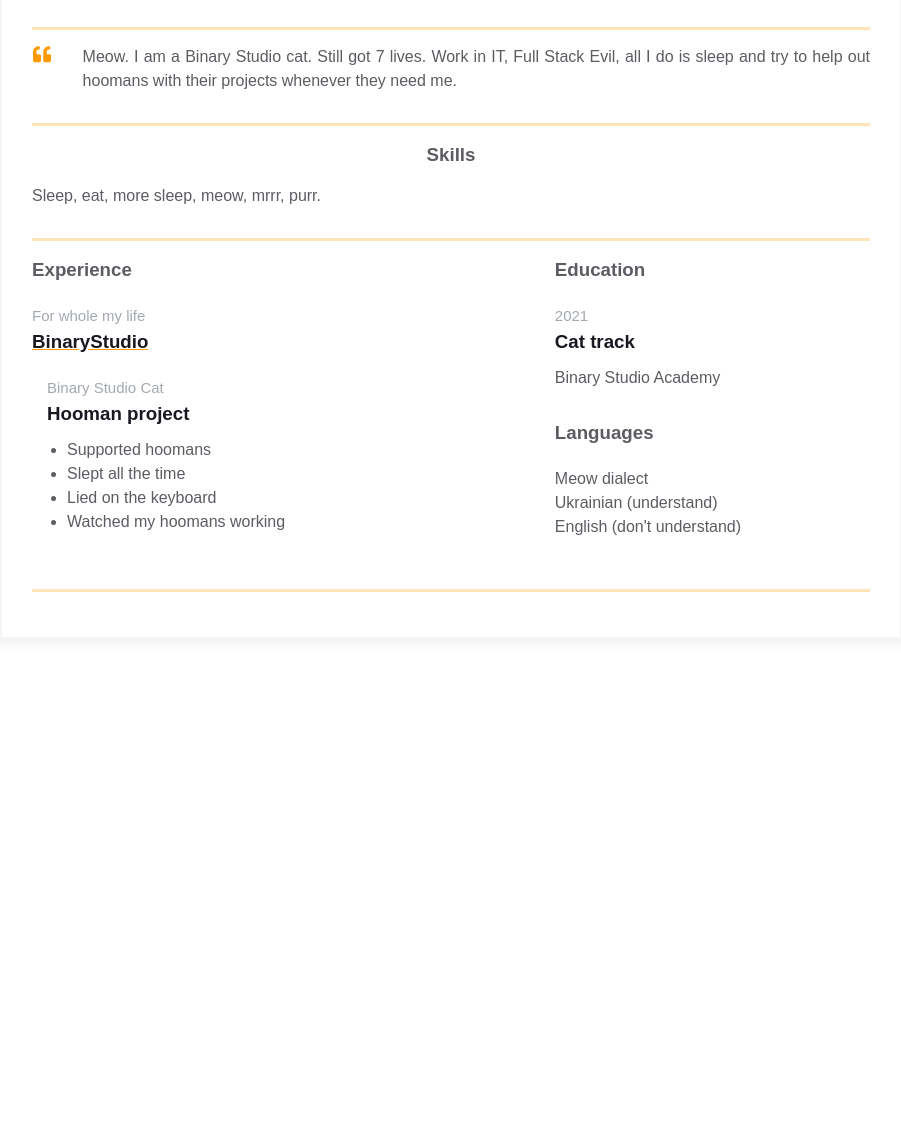
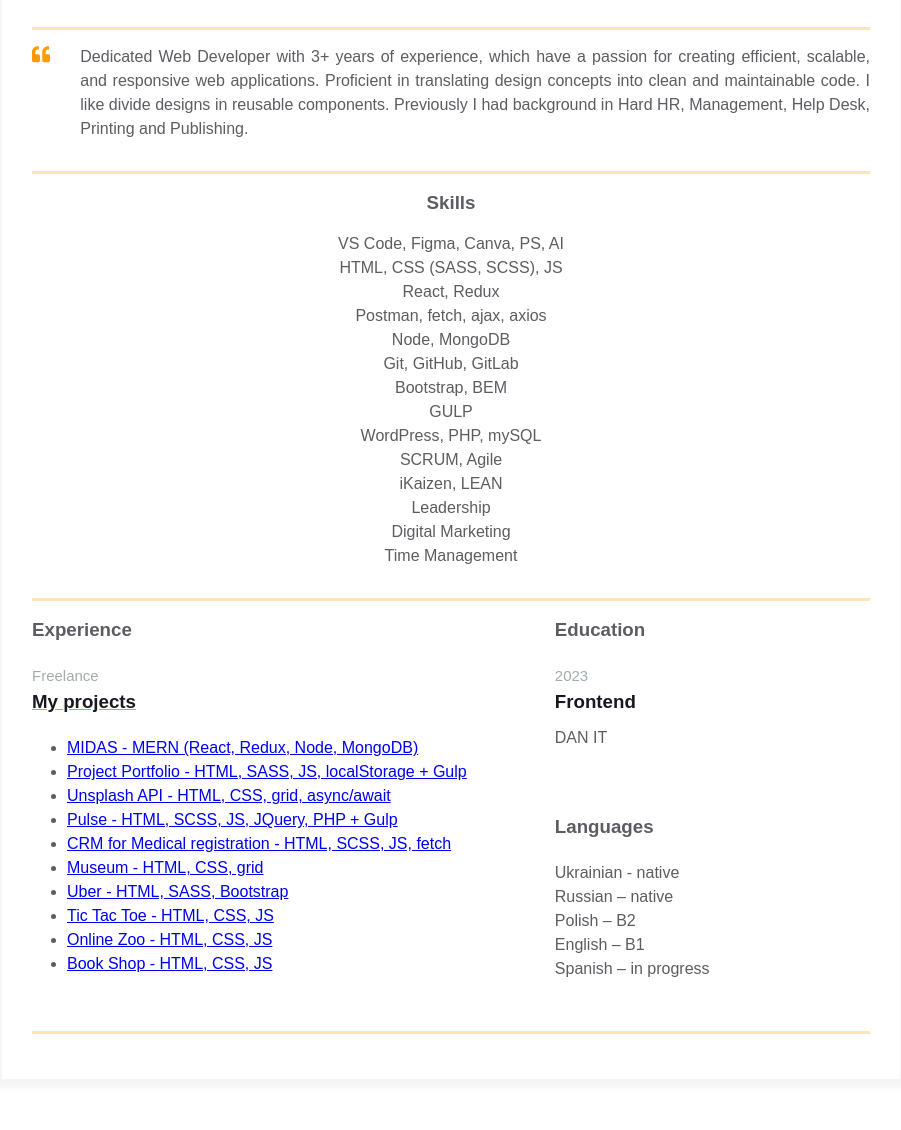
Before and after one commit to Felangelena/homepage, a plain HTML site: page index.html in a window 1280 px wide. Shown: the part 305-1435 px from the top of the page, without its empty margins (189-1090 px from the left). Before the commit the page ends 993 px from the top, so only its background shows below. Drawn offline with Linux system fonts and the light colour scheme.

Commit message:
Added private info

```diff
--- a/index.html
+++ b/index.html
@@ -11,8 +11,8 @@
       <div class="resume">
         <div class="container">
           <div class="resume__block">
-            <h1 class="contact-info__header">Bulka</h1>
-            <h3 class="contact-info__sub-header">Senior Hooman Manager</h3>
+            <h1 class="contact-info__header">Olena Oliianenko</h1>
+            <h3 class="contact-info__sub-header">Frontend React Developer</h3>
 
             <div class="contact_info_container fh">
               <div class="contact-info__block">
@@ -31,21 +31,21 @@
                       ></path>
                     </svg>
                   </div>
-                  <span>Lviv, Ukraine</span>
+                  <span>Lodz, Poland</span>
                 </a>
               </div>
 
               <div class="contact-info__block contact-info__block--center">
                 <img
                   class="contact-info__avatar"
-                  src="assets/avatar.png"
+                  src="assets/ava.jpg"
                   alt="Avatar"
                 />
               </div>
 
               <div class="contact-info__block">
                 <a
-                  href="https://ua.linkedin.com/company/binary-studio_241166"
+                  href="https://www.linkedin.com/in/felangelena/"
                   rel="author"
                   class="contact-info__item"
                 >
@@ -66,7 +66,7 @@
                       ></path>
                     </svg>
                   </div>
-                  <span>binary-studio</span>
+                  <span>felangelena</span>
                 </a>
               </div>
             </div>
@@ -93,9 +93,12 @@
                 </svg>
               </div>
               <p class="intro_text">
-                Meow. I am a Binary Studio cat. Still got 7 lives. Work in IT,
-                Full Stack Evil, all I do is sleep and try to help out hoomans
-                with their projects whenever they need me.
+                Dedicated Web Developer with 3+ years of experience, which have
+                a passion for creating efficient, scalable, and responsive web
+                applications. Proficient in translating design concepts into
+                clean and maintainable code. I like divide designs in reusable
+                components. Previously I had background in Hard HR, Management,
+                Help Desk, Printing and Publishing.
               </p>
             </div>
           </div>
@@ -104,9 +107,22 @@
           <div class="resume__block">
             <div class="skills">
               <h3 class="skills__header">Skills</h3>
-              <p class="skills__text">
-                Sleep, eat, more sleep, meow, mrrr, purr.
-              </p>
+              <ul class="skills__text">
+                <li>VS Code, Figma, Canva, PS, AI</li>
+                <li>HTML, CSS (SASS, SCSS), JS</li>
+                <li>React, Redux</li>
+                <li>Postman, fetch, ajax, axios</li>
+                <li>Node, MongoDB</li>
+                <li>Git, GitHub, GitLab</li>
+                <li>Bootstrap, BEM</li>
+                <li>GULP</li>
+                <li>WordPress, PHP, mySQL</li>
+                <li>SCRUM, Agile</li>
+                <li>iKaizen, LEAN</li>
+                <li>Leadership</li>
+                <li>Digital Marketing</li>
+                <li>Time Management</li>
+              </ul>
             </div>
           </div>
         </div>
@@ -118,25 +134,72 @@
                 <div class="experiences__company">
                   <div class="experiences__company-header">
                     <span class="experiences__company-header-durability"
-                      >For whole my life</span
+                      >Freelance</span
                     >
                     <h3 class="experiences__company-header-name">
-                      BinaryStudio
+                      My projects
                     </h3>
                   </div>
 
                   <div class="experiences__company-project">
-                    <span class="experiences__company-project-role"
-                      >Binary Studio Cat</span
-                    >
-                    <h3 class="experiences__company-project-name">
-                      Hooman project
-                    </h3>
                     <ul class="experiences__company-project-responsibilities">
-                      <li>Supported hoomans</li>
-                      <li>Slept all the time</li>
-                      <li>Lied on the keyboard</li>
-                      <li>Watched my hoomans working</li>
+                      <li>
+                        <a href="https://midasproject.vercel.app/"
+                          >MIDAS - MERN (React, Redux, Node, MongoDB)</a
+                        >
+                      </li>
+                      <li>
+                        <a
+                          href="https://rolling-scopes-school.github.io/felangelena-JSFEPRESCHOOL/portfolio/"
+                          >Project Portfolio - HTML, SASS, JS, localStorage +
+                          Gulp</a
+                        >
+                      </li>
+                      <li>
+                        <a
+                          href="https://rolling-scopes-school.github.io/felangelena-JSFEPRESCHOOL/image-gallery/"
+                          >Unsplash API - HTML, CSS, grid, async/await</a
+                        >
+                      </li>
+                      <li>
+                        <a href="https://felangelena.github.io/Pulse/"
+                          >Pulse - HTML, SCSS, JS, JQuery, PHP + Gulp</a
+                        >
+                      </li>
+                      <li>
+                        <a
+                          href="https://felangelena.github.io/Step-Project-Cards/"
+                          >CRM for Medical registration - HTML, SCSS, JS,
+                          fetch</a
+                        >
+                      </li>
+                      <li>
+                        <a
+                          href="https://rolling-scopes-school.github.io/felangelena-JSFEPRESCHOOL/museum/"
+                          >Museum - HTML, CSS, grid</a
+                        >
+                      </li>
+                      <li>
+                        <a href="https://felangelena.github.io/Uber/"
+                          >Uber - HTML, SASS, Bootstrap</a
+                        >
+                      </li>
+                      <li>
+                        <a
+                          href="https://rolling-scopes-school.github.io/felangelena-JSFEPRESCHOOL/tic-tac-toe/"
+                          >Tic Tac Toe - HTML, CSS, JS</a
+                        >
+                      </li>
+                      <li>
+                        <a href="https://felangelena.github.io/online-zoo/"
+                          >Online Zoo - HTML, CSS, JS</a
+                        >
+                      </li>
+                      <li>
+                        <a href="https://felangelena.github.io/book-shop/"
+                          >Book Shop - HTML, CSS, JS</a
+                        >
+                      </li>
                     </ul>
                   </div>
                 </div>
@@ -149,27 +212,31 @@
                     <div class="additional-info__education-university">
                       <span
                         class="additional-info__education-university-durability"
-                        >2021</span
+                        >2023</span
                       >
                       <h3
                         class="additional-info__education-university-speciality"
                       >
-                        Cat track
+                        Frontend
                       </h3>
                       <p class="additional-info__education-university-name">
-                        Binary Studio Academy
+                        DAN IT
                       </p>
                     </div>
                   </div>
 
                   <div class="additional-info__languages">
                     <h3 class="additional-info__languages-header">Languages</h3>
-                    <p class="additional-info__languages-item">Meow dialect</p>
                     <p class="additional-info__languages-item">
-                      Ukrainian (understand)
+                      Ukrainian - native
                     </p>
                     <p class="additional-info__languages-item">
-                      English (don't understand)
+                      Russian – native
+                    </p>
+                    <p class="additional-info__languages-item">Polish – B2</p>
+                    <p class="additional-info__languages-item">English – B1</p>
+                    <p class="additional-info__languages-item">
+                      Spanish – in progress
                     </p>
                   </div>
                 </div>
--- a/styles.css
+++ b/styles.css
@@ -164,7 +164,8 @@
 
   .skills__text {
     color: var(--secondary-text-color);
-    text-align: justify;
+    text-align: center;
+    list-style: none;
   }
 
   .experiences {
```
Also changed, not shown: assets/ava.jpg (added).
